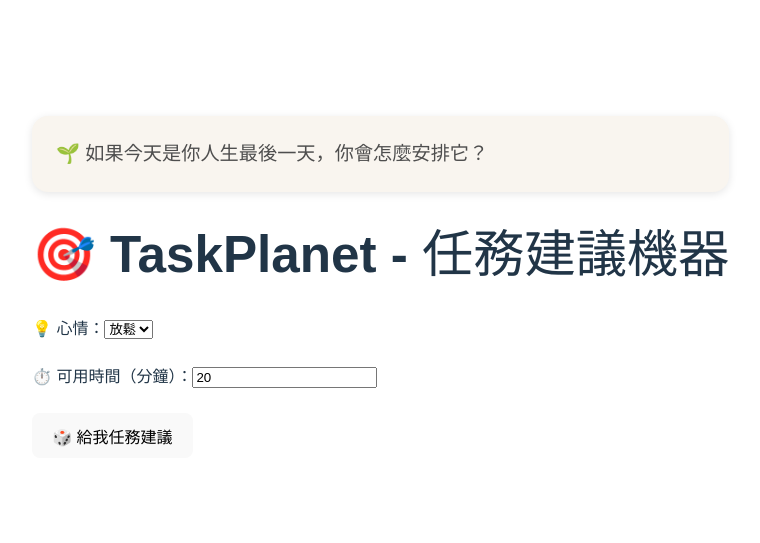
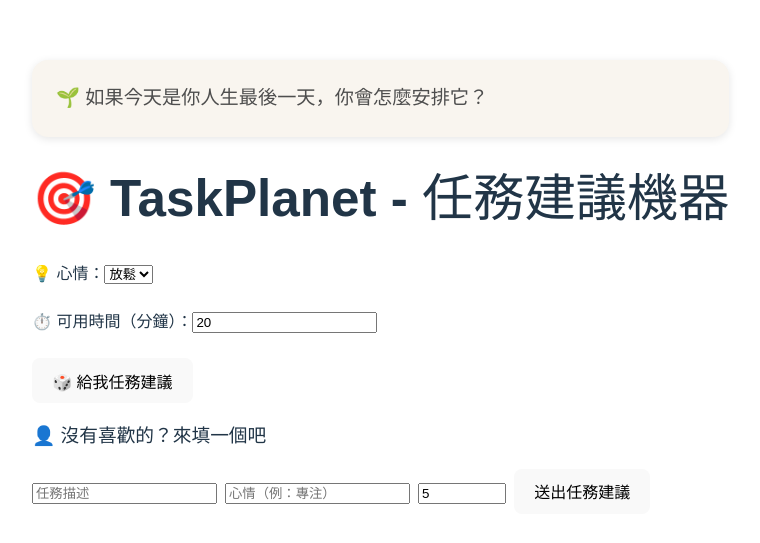
Before and after one commit to jwaiting/taskplanet-frontend, a React (Vite) app: page / in a window 1280 px wide. Shown: the part 113-656 px from the top of the page, without its empty margins (0-760 px from the left). Built offline with nearby package versions, Linux system fonts and the light colour scheme.

Commit message:
feat: support custom task suggestions and unify API routes under /api

```diff
--- a/src/App.tsx
+++ b/src/App.tsx
@@ -1,18 +1,37 @@
 import { useState } from 'react';
 import SuggestionList from './components/SuggestionList';
+import CustomSuggestionForm from './components/CustomSuggestionForm';
 import TodayTaskList from './components/TodayTaskList';
 import TaskForm from './components/TaskForm';
 import DailyQuote from './components/DailyQuote';
 import { useTaskManager } from './hooks/useTaskManager';
-import { useSuggestions } from './hooks/useSuggestions';
+import { useSuggestions } from './hooks/useSuggestion';
 
 function App() {
   const [mood, setMood] = useState('放鬆');
   const [time, setTime] = useState(20);
+  const [suggestions, setSuggestions] = useState<Suggestion[]>([]);
 
-  const { suggestions, fetchSuggestions, loading, error, noResult } = useSuggestions(mood, time);
+  const {
+    fetchSuggestions,
+    submitCustomSuggestion,
+    loading,
+    error,
+    noResult,
+    suggestions: fetchedSuggestions,
+  } = useSuggestions(mood, time);
 
   const { todayTasks, addTask, toggleComplete, removeTask } = useTaskManager();
+
+  const handleFetch = async () => {
+    const data = await fetchSuggestions(); // ✅ 用回傳值
+    setSuggestions(data); // ✅ 正確地拿到當次 fetch 的結果
+  };
+
+  const handleCustomSuggestion = async (custom: Suggestion) => {
+    await submitCustomSuggestion(custom); // 打 API
+    setSuggestions((prev) => [...prev, custom]); // 立即顯示
+  };
 
   return (
     <div style={{ padding: '2rem', fontFamily: 'sans-serif' }}>
@@ -24,7 +43,7 @@ function App() {
         time={time}
         onMoodChange={setMood}
         onTimeChange={setTime}
-        onFetch={fetchSuggestions}
+        onFetch={handleFetch}
       />
 
       {loading && <p>🚀 載入中...</p>}
@@ -32,6 +51,7 @@ function App() {
       {noResult && <p style={{ color: 'gray' }}>😥 根據你目前的心情與時間，找不到合適的任務</p>}
 
       <SuggestionList suggestions={suggestions} onAdd={addTask} />
+      <CustomSuggestionForm onSubmit={handleCustomSuggestion} />
       <TodayTaskList todayTasks={todayTasks} onToggle={toggleComplete} onRemove={removeTask} />
     </div>
   );
--- /dev/null
+++ b/src/components/CustomSuggestionForm.tsx
@@ -0,0 +1,72 @@
+import { useState } from 'react';
+import type { Suggestion } from '../hooks/useSuggestion';
+
+type Props = {
+  onSubmit: (customTask: Suggestion) => Promise<void>;
+};
+
+function CustomSuggestionForm({ onSubmit }: Props) {
+  const [description, setDescription] = useState('');
+  const [mood, setMood] = useState('');
+  const [minTime, setMinTime] = useState(5);
+  const [isSubmitting, setIsSubmitting] = useState(false);
+
+  const handleSubmit = async () => {
+    if (!description || !mood || minTime <= 0) return;
+
+    const newSuggestion: Suggestion = {
+      description,
+      mood,
+      minTime,
+    };
+
+    setIsSubmitting(true);
+    try {
+      await onSubmit(newSuggestion); // ✅ 傳給 App.tsx 的 handler
+      alert('已送出建議，感謝你的回饋！');
+
+      // 清空輸入欄
+      setDescription('');
+      setMood('');
+      setMinTime(5);
+    } catch (err) {
+      alert('提交失敗，請稍後再試');
+      console.error(err);
+    } finally {
+      setIsSubmitting(false);
+    }
+  };
+
+  return (
+    <div style={{ marginTop: '1rem' }}>
+      <h3>👤 沒有喜歡的？來填一個吧</h3>
+      <input
+        type="text"
+        placeholder="任務描述"
+        value={description}
+        onChange={(e) => setDescription(e.target.value)}
+        style={{ marginRight: '0.5rem' }}
+      />
+      <input
+        type="text"
+        placeholder="心情（例：專注）"
+        value={mood}
+        onChange={(e) => setMood(e.target.value)}
+        style={{ marginRight: '0.5rem' }}
+      />
+      <input
+        type="number"
+        min="1"
+        placeholder="時間（分鐘）"
+        value={minTime}
+        onChange={(e) => setMinTime(parseInt(e.target.value))}
+        style={{ marginRight: '0.5rem', width: '5rem' }}
+      />
+      <button onClick={handleSubmit} disabled={isSubmitting}>
+        {isSubmitting ? '提交中...' : '送出任務建議'}
+      </button>
+    </div>
+  );
+}
+
+export default CustomSuggestionForm;
--- /dev/null
+++ b/src/hooks/useSuggestion.ts
@@ -0,0 +1,69 @@
+import { useState } from 'react';
+
+export type Suggestion = {
+  description: string;
+  mood: string;
+  minTime: number;
+};
+
+export function useSuggestions(mood: string, time: number) {
+  const [suggestions, setSuggestions] = useState<Suggestion[]>([]);
+  const [loading, setLoading] = useState(false);
+  const [error, setError] = useState<string | null>(null);
+  const [noResult, setNoResult] = useState(false);
+
+  const fetchSuggestions = async () => {
+    setLoading(true);
+    setError(null);
+    setNoResult(false);
+
+    try {
+      const res = await fetch('/api/suggestions', {
+        method: 'POST',
+        headers: { 'Content-Type': 'application/json' },
+        body: JSON.stringify({ mood, time }),
+      });
+
+      if (!res.ok) throw new Error(`HTTP error! status: ${res.status}`);
+      const data = await res.json();
+
+      setSuggestions(data);
+      if (Array.isArray(data) && data.length === 0) {
+        setNoResult(true);
+      }
+
+      return data; // ✅ 加這行
+    } catch (err: any) {
+      console.error('fetchSuggestions failed:', err);
+      setError(err.message || '未知錯誤');
+      return [];
+    } finally {
+      setLoading(false);
+    }
+  };
+
+  const submitCustomSuggestion = async (custom: {
+    description: string;
+    mood: string;
+    minTime: number;
+  }) => {
+    await fetch('/api/suggestions/buffer', {
+      method: 'POST',
+      headers: { 'Content-Type': 'application/json' },
+      body: JSON.stringify({
+        description: custom.description,
+        mood: [custom.mood],
+        suggestedTime: custom.minTime,
+      }),
+    });
+  };
+
+  return {
+    suggestions,
+    loading,
+    error,
+    noResult,
+    fetchSuggestions,
+    submitCustomSuggestion,
+  };
+}
--- a/src/hooks/useSuggestions.ts
+++ /dev/null
@@ -1,46 +0,0 @@
-import { useState } from 'react';
-
-export function useSuggestions(mood: string, time: number) {
-  const [suggestions, setSuggestions] = useState([]);
-  const [loading, setLoading] = useState(false);
-  const [error, setError] = useState<string | null>(null);
-  const [noResult, setNoResult] = useState(false);
-
-  const fetchSuggestions = () => {
-    setLoading(true);
-    setError(null);
-    setNoResult(false);
-
-    fetch('/api/suggestions', {
-      method: 'POST',
-      headers: { 'Content-Type': 'application/json' },
-      body: JSON.stringify({ mood, time }),
-    })
-      .then((res) => {
-        if (!res.ok) throw new Error(`HTTP 錯誤：${res.status}`);
-        return res.json();
-      })
-      .then((data) => {
-        if (!Array.isArray(data) || data.length === 0) {
-          setSuggestions([]);
-          setNoResult(true);
-        } else {
-          setSuggestions(data);
-        }
-        setLoading(false);
-      })
-      .catch((err) => {
-        console.error('API 錯誤：', err);
-        setError('無法取得建議任務');
-        setLoading(false);
-      });
-  };
-
-  return {
-    suggestions,
-    fetchSuggestions,
-    loading,
-    error,
-    noResult,
-  };
-}
--- a/vite.config.ts
+++ b/vite.config.ts
@@ -8,7 +8,7 @@ export default defineConfig({
       '/api': {
         target: 'http://localhost:18080',
         changeOrigin: true,
-        rewrite: (path) => path.replace(/^\/api/, ''),
+        rewrite: (path) => path,
       },
     },
   },
```
